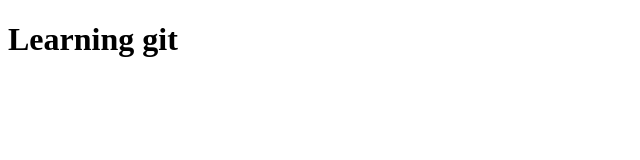
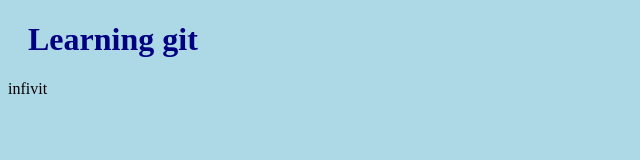
Before and after one commit to Harshal-eng/Hello-Github, a plain HTML site: page index.html in a window 1280 px wide. Shown: the whole page, without its empty margins (0-640 px from the left). Drawn offline with Linux system fonts and the light colour scheme.

Commit message:
update the commit

```diff
--- a/index.html
+++ b/index.html
@@ -2,8 +2,10 @@
 <html>
 <head>
 <title>Hello Git</title>
+<link rel="Stylesheet" href="bluestyle.css">
 </head>
 <body>
 <h1>Learning git</h1>
+<p>infivit</p>
 </body>
 </html>
```
